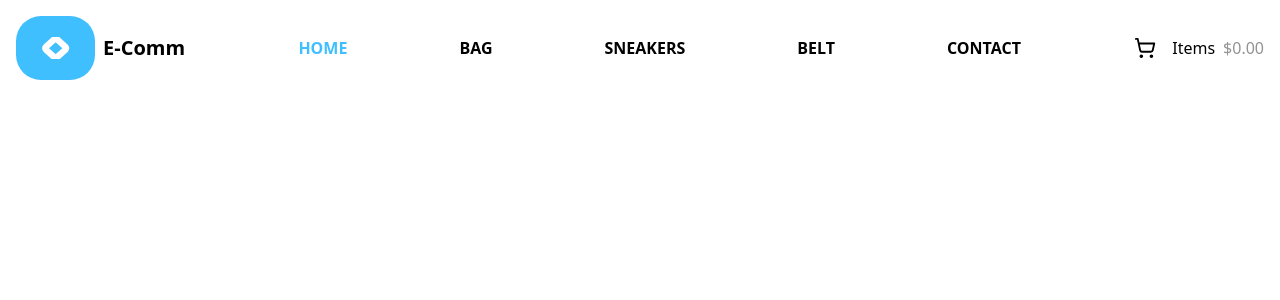
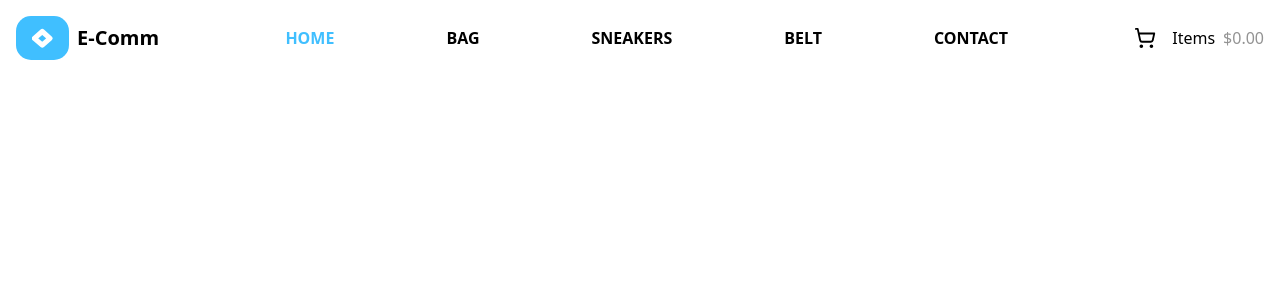
Before and after one commit to Aishix7/softdef-frontend, a React (Vite) app: page / in a window 1280 px wide. Shown: the top 300 px of the page. Built offline with nearby package versions, Linux system fonts and the light colour scheme.

Commit message:
corrected diamond inside the logo box

```diff
--- a/src/components/Navbar.jsx
+++ b/src/components/Navbar.jsx
@@ -6,12 +6,20 @@ export const Navbar = () => {
       <nav className="text-black bg-white border-[#F6F7F8] p-4">
         <div className="flex items-center container mx-auto justify-between ">
           <div className="flex items-center space-x-2">
-            <div className="bg-[#40BFFF] w-[79px] h-16 rounded-[25px] flex items-center justify-center">
-              <Diamond
-                className="text-white font-extrabold w-[65%] h-[35%] scale-x-110"
-                strokeWidth={6.5}
-                absoluteStrokeWidth
-              />
+            <div className="bg-[#40BFFF] w-[53px] h-[44px] rounded-[15px] flex items-center justify-center">
+              <svg
+                width="19.56"
+                height="22.67"
+                viewBox="0 0 24 24"
+                fill="none"
+                stroke="white"
+                strokeWidth="6"
+                strokeLinecap="round"
+                strokeLinejoin="round"
+                className="w-[20.56px] h-[24.67px]"
+              >
+                <polygon points="12 4 21 12 12 20 2.8 12" />
+              </svg>
             </div>
             <span className="font-bold text-xl">E-Comm</span>
           </div>
```
